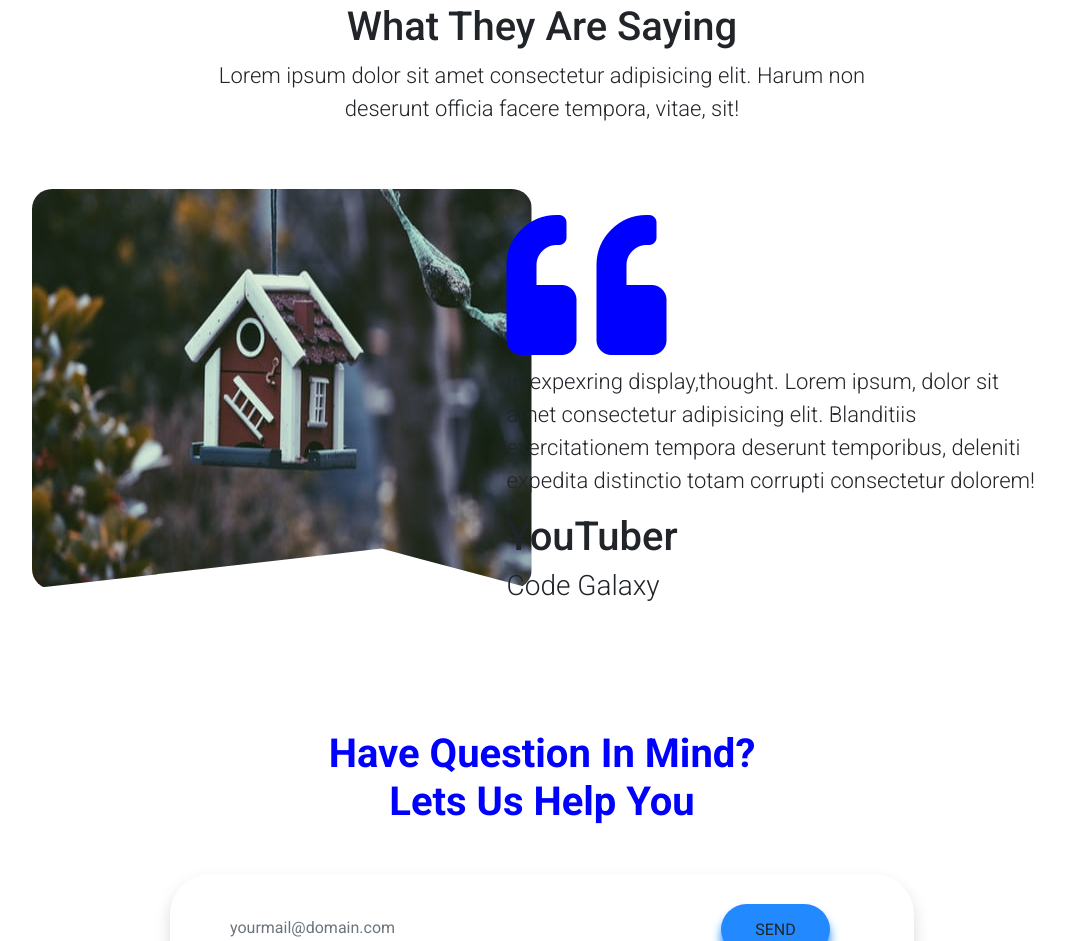
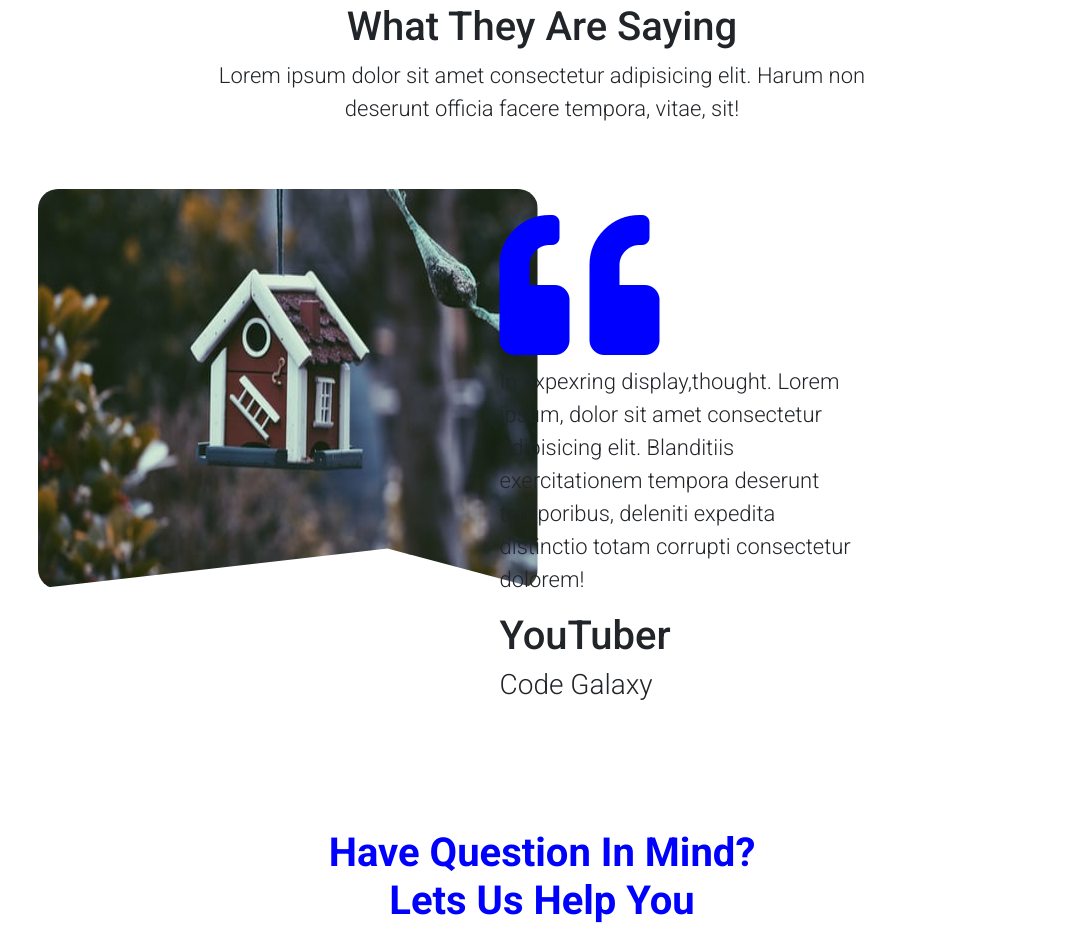
Before and after one commit to PulakBala/Web-lab-assignment, a plain HTML site: page index.html in a window 1280 px wide. Shown: the part 4527-5468 px from the top of the page, without its empty margins (98-1163 px from the left). Drawn offline with nearby package versions, Linux system fonts and the light colour scheme.

Commit message:
Update index.html

```diff
--- a/index.html
+++ b/index.html
@@ -370,18 +370,20 @@
       <p>Lorem ipsum dolor sit amet consectetur adipisicing elit. Harum non <br> deserunt officia facere tempora, vitae, sit!</p>
      </div>
 
+       <div class="col-md-10">
         <div class="row">
-            <div class="col-md-4 mt-5">
+          <div class="col-md-5 mt-5">
             <div class="imges-youtuber">
               <img src="./assets/img/best.jfif" alt="">
             </div>
          </div>
 
-           <div class="col-md-6 mt-5 text-left">
+         <div class="col-md-5 mt-5 text-left">
            <i class="fas fa-quote-left fa-10x pt-3"></i>
             <p class="-p">In expexring display,thought. Lorem ipsum, dolor sit amet consectetur adipisicing elit. Blanditiis exercitationem tempora deserunt temporibus, deleniti expedita distinctio totam corrupti consectetur dolorem! </p>
             <h1 class="h1 h1-responsive">YouTuber</h1>
             <h3>Code Galaxy</h3>
+         </div>
      </div>
       </div>
    </div>
```
Lines whose indentation alone changed are shown as unchanged.
